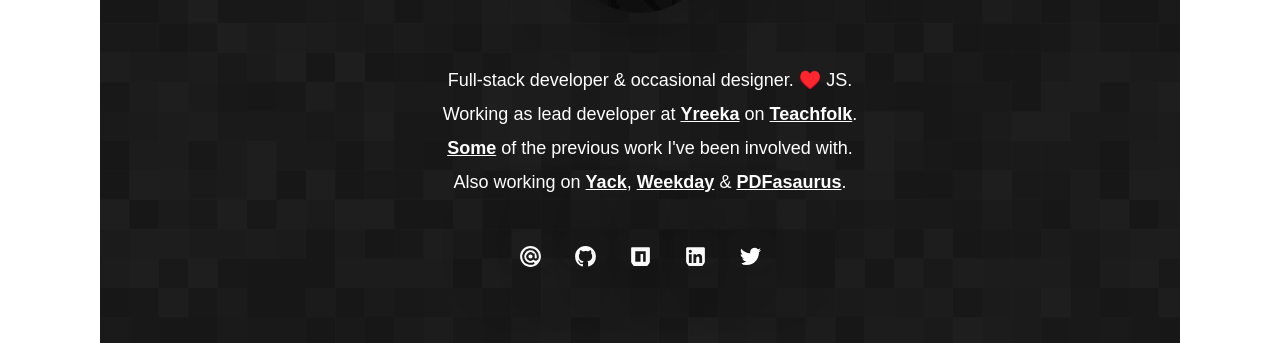
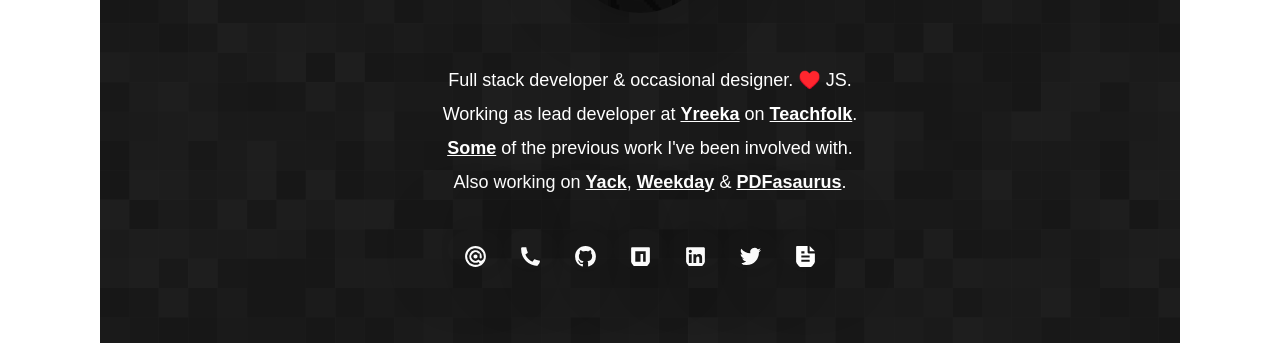
Before and after one commit to joduplessis/joduplessis, a Vue app: page / in a window 1280 px wide. Shown: the part 312-655 px from the top of the page. Built offline with nearby package versions, Linux system fonts and the light colour scheme; a web font is replaced by a local one; what vue-masonry, vue-progressbar would draw is missing.

Commit message:
Content updates

```diff
--- a/src/components/Home.vue
+++ b/src/components/Home.vue
@@ -5,7 +5,7 @@
   				<img src="../assets/profile-photo.png" />
 
   				<h2>
-  					Full-stack developer & occasional designer. ♥️ JS.</br>
+  					Full stack developer & occasional designer. ♥️ JS.</br>
   					Working as lead developer at <a href="https://yreeka.com" target="_blank" class="highlight">Yreeka</a> on <a href="https://teachfolk.com" target="_blank" class="highlight">Teachfolk</a>.</br>
   					<router-link :to="{ name: 'Work'}" class="highlight">Some</router-link> of the previous work I've been involved with.<br/>
             Also working on
@@ -15,10 +15,12 @@
   				</h2>
   				<div class="icons">
             <a href="mailto:hello@joduplessis.com" target="_blank"><img src="../assets/icons/at-fill.svg" /></a>
+						<a href="tel:+491748706065" target="_blank"><img src="../assets/icons/phone-fill.svg" /></a>
   					<a href="https://github.com/joduplessis" target="_blank"><img src="../assets/icons/github-fill.svg" /></a>
             <a href="https://www.npmjs.com/~joduplessis" target="_blank"><img src="../assets/icons/npmjs-fill.svg" /></a>
-  					<a href="https://www.linkedin.com/in/jo-du-plessis-a03b0110/" target="_blank"><img src="../assets/icons/linkedin-box-fill.svg" /></a>
+  					<a href="https://www.linkedin.com/in/jo-duplessis/" target="_blank"><img src="../assets/icons/linkedin-box-fill.svg" /></a>
   					<a href="https://twitter.com/jo_duplessis" target="_blank"><img src="../assets/icons/twitter-fill.svg" /></a>
+						<a href="https://joduplessis.com/resume" target="_blank"><img src="../assets/icons/file-text-fill.svg" /></a>
   				</div>
   			</div>
   		</div>
```
Also changed, not shown: src/assets/icons/file-text-fill.svg (added), src/assets/icons/phone-fill.svg (added).
